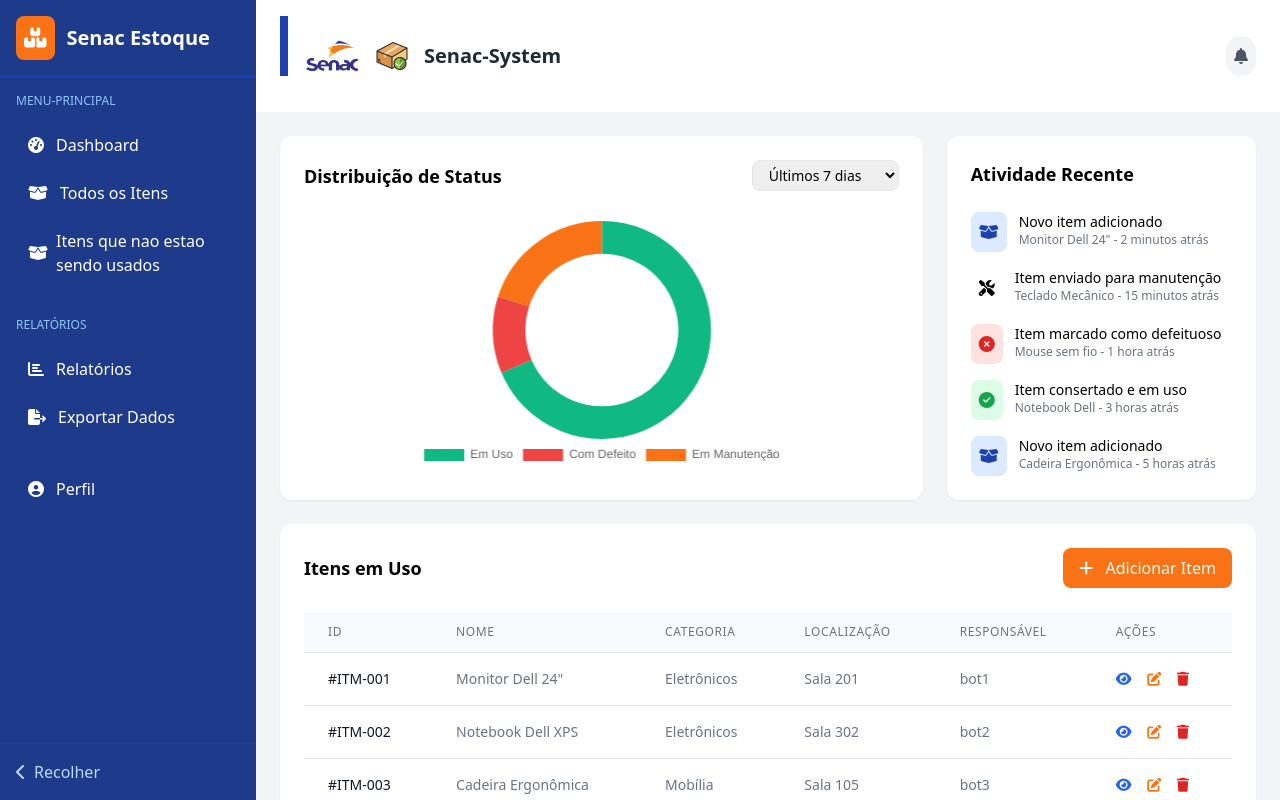
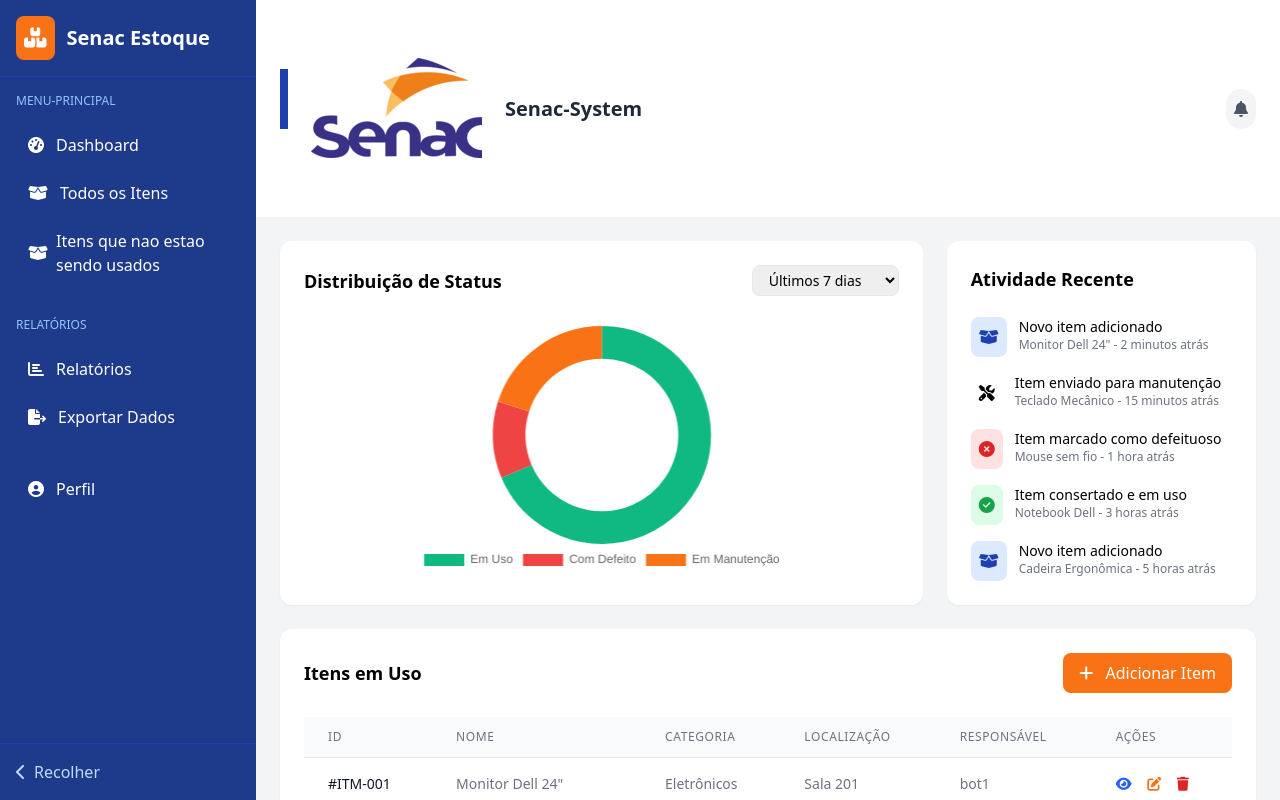
Before and after one commit to jajajawwswws-lab/senac_system, a plain HTML site: page account.html in a window 1280 px wide. Drawn offline with nearby package versions, Linux system fonts and the light colour scheme.

Commit message:
Update account.html

```diff
--- a/account.html
+++ b/account.html
@@ -119,8 +119,8 @@
 
             <!-- Logo Images -->
             <div class="flex items-center space-x-4">
-                <img src="senac-logo-png_seeklogo-205285.png" alt="Senac Logo" class="h-14 w-auto">
-                <img src="2066642.png" alt="Logo" class="h-8 w-auto">
+                <img src="senac-logo-png_seeklogo-205285.png" alt="Senac Logo" class="h-18 w-auto">
+
             </div>
 
             <!-- Page Title -->
```
